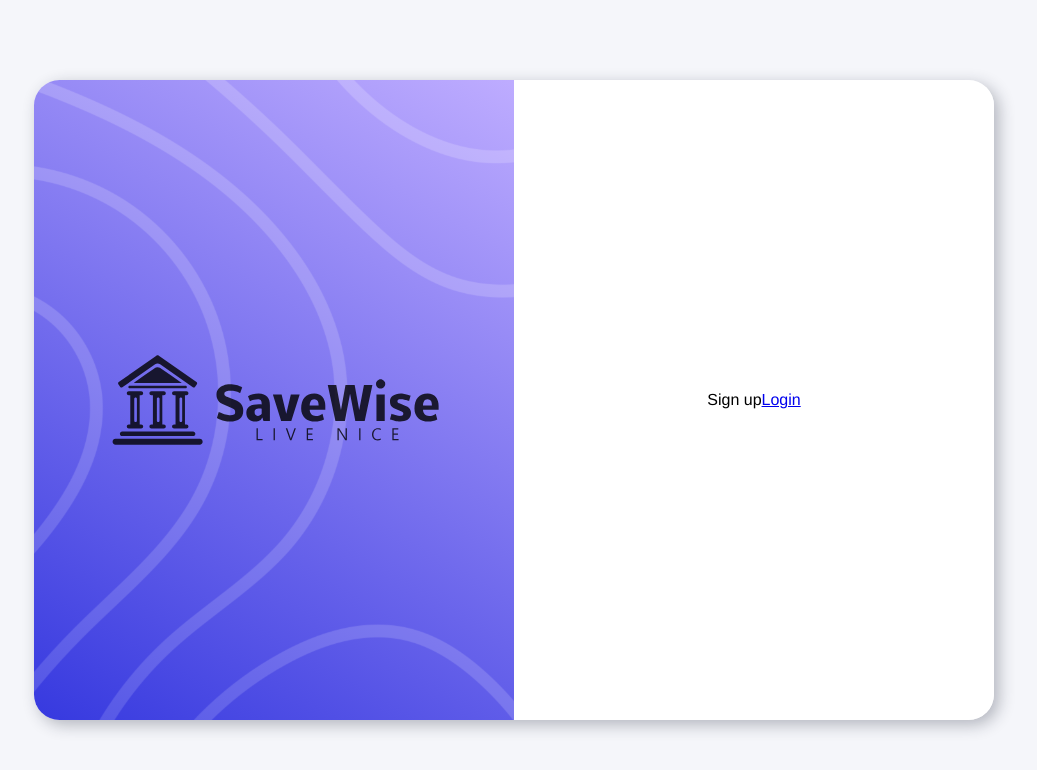
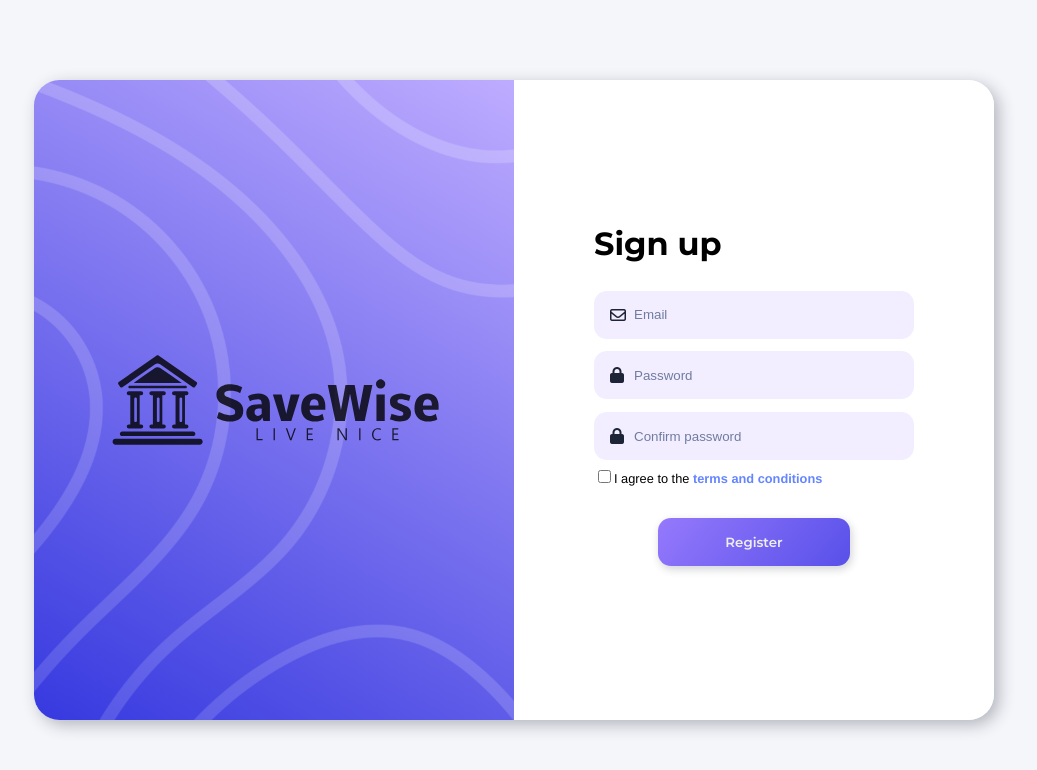
Before and after one commit to kvvasuu/save-wise, a Vue app: page /register in a window 1280 px wide. Shown: the top 770 px of the page, without its empty margins (126-1163 px from the left). Built offline with nearby package versions, Linux system fonts and the light colour scheme.

Commit message:
LoginPage, RegisterPage

```diff
--- a/src/views/auth/LoginPage.vue
+++ b/src/views/auth/LoginPage.vue
@@ -14,6 +14,9 @@
           <i class="fa-solid fa-lock"></i>
           <input placeholder="Password" type="password" class="input" />
         </div>
+      </div>
+      <div class="caption">
+        <router-link to="/register">Forgot password?</router-link>
       </div>
 
       <router-link to="/app"><button>Log in</button></router-link>
@@ -60,6 +63,12 @@ export default {
   a {
     width: 60%;
     margin: 2rem 0;
+    transition: all 0.2s ease;
+    text-decoration: none;
+    color: #6485ff;
+    &:hover {
+      color: #604eff;
+    }
     button {
       padding: 1rem;
       width: 100%;
@@ -132,12 +141,20 @@ export default {
   }
 }
 
-.other {
+.other,
+.caption {
   font-size: 0.8rem;
   a {
     font-weight: 800;
-    text-decoration: none;
-    color: #6485ff;
+    margin: 0;
   }
 }
+
+.caption {
+  display: flex;
+  align-items: center;
+  justify-content: flex-end;
+  width: 100%;
+  text-align: right;
+}
 </style>
--- a/src/views/auth/RegisterPage.vue
+++ b/src/views/auth/RegisterPage.vue
@@ -1,8 +1,37 @@
 <template>
   <AuthContainer :reverse="true">
-    <div class="container"></div>
-    <main>Sign up</main>
-    <router-link to="/">Login</router-link>
+    <div class="container">
+      <div class="inner">
+        <div class="head">
+          <h1>Sign up</h1>
+        </div>
+
+        <div class="inputs">
+          <div class="group" id="email">
+            <i class="fa-regular fa-envelope"></i>
+            <input placeholder="Email" type="email" class="input" />
+          </div>
+          <div class="group" id="password">
+            <i class="fa-solid fa-lock"></i>
+            <input placeholder="Password" type="password" class="input" />
+          </div>
+          <div class="group" id="password">
+            <i class="fa-solid fa-lock"></i>
+            <input
+              placeholder="Confirm password"
+              type="password"
+              class="input"
+            />
+          </div>
+        </div>
+        <div class="other">
+          <input type="checkbox" id="vehicle1" name="vehicle1" value="Bike" />
+          <label for="vehicle1">I agree to the </label>
+          <router-link to="/register">terms and conditions</router-link>
+        </div>
+        <router-link to="/login"><button>Register</button></router-link>
+      </div>
+    </div>
   </AuthContainer>
 </template>
 
@@ -17,4 +46,122 @@ export default {
 };
 </script>
 
-<style lang="scss" scoped></style>
+<style lang="scss" scoped>
+.inner {
+  display: flex;
+  align-items: center;
+  justify-content: center;
+  flex-direction: column;
+  margin: 1rem;
+  width: 20rem;
+  height: 100%;
+  box-sizing: border-box;
+  .head {
+    display: flex;
+    align-items: start;
+    justify-content: center;
+    flex-direction: column;
+    width: 100%;
+    h1 {
+      font-weight: 700;
+    }
+  }
+  a {
+    width: 60%;
+    margin: 2rem 0;
+    transition: all 0.2s ease;
+    text-decoration: none;
+    color: #6485ff;
+    &:hover {
+      color: #604eff;
+    }
+    button {
+      padding: 1rem;
+      width: 100%;
+      border: none;
+      outline: none;
+      background: linear-gradient(
+        130deg,
+        rgb(149, 121, 252) 0%,
+        rgb(54, 57, 223) 100%
+      );
+      background-position: 0 0;
+      background-size: 20rem 3rem;
+      color: #eee;
+      border-radius: 0.8rem;
+      font-family: Montserrat;
+      font-weight: 600;
+      box-shadow: 0.1rem 0.2rem 0.5rem rgba(30, 36, 56, 0.2);
+      cursor: pointer;
+      transition: all 0.3s ease-out;
+      &:hover {
+        transform: translateY(-3px);
+        background-position: 100% 50%;
+      }
+      span {
+        color: #aaa;
+      }
+    }
+  }
+}
+
+.inputs {
+  display: flex;
+  align-items: center;
+  justify-content: center;
+  flex-direction: column;
+  width: 100%;
+  .group {
+    display: flex;
+    align-items: center;
+    position: relative;
+    width: 100%;
+    .input {
+      width: 100%;
+      height: 3rem;
+      padding: 0 1rem;
+      padding-left: 2.5rem;
+      border: none;
+      border-radius: 0.8rem;
+      outline: none;
+      background-color: #f2eeff;
+      color: #1e2438;
+      transition: 0.3s ease;
+      margin: 0.4rem 0;
+      &::placeholder {
+        color: #6f7ca1;
+      }
+      &:focus,
+      &:hover {
+        outline: none;
+        background-color: #f5f6fa;
+      }
+    }
+    i {
+      position: absolute;
+      left: 1rem;
+      color: #1e2438;
+      width: 1rem;
+      height: 1rem;
+    }
+  }
+}
+
+.other,
+.caption {
+  font-size: 0.8rem;
+  width: 100%;
+  a {
+    font-weight: 800;
+    margin: 0;
+  }
+}
+
+.caption {
+  display: flex;
+  align-items: center;
+  justify-content: flex-end;
+  width: 100%;
+  text-align: right;
+}
+</style>
```
